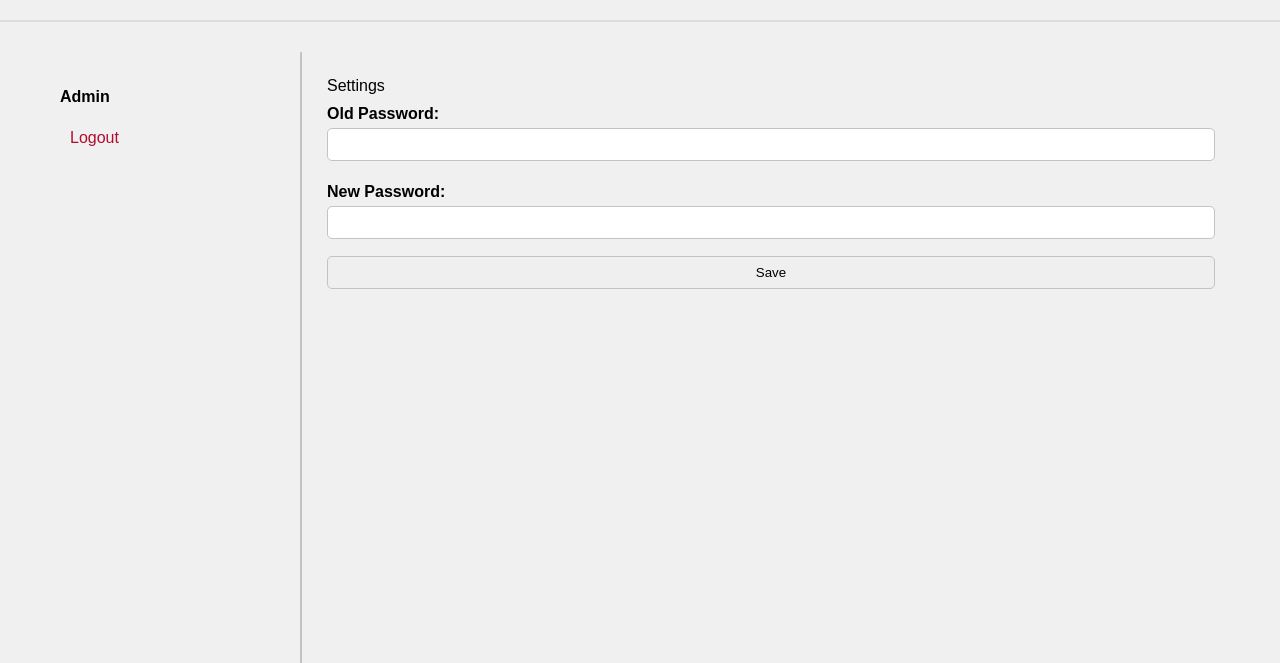
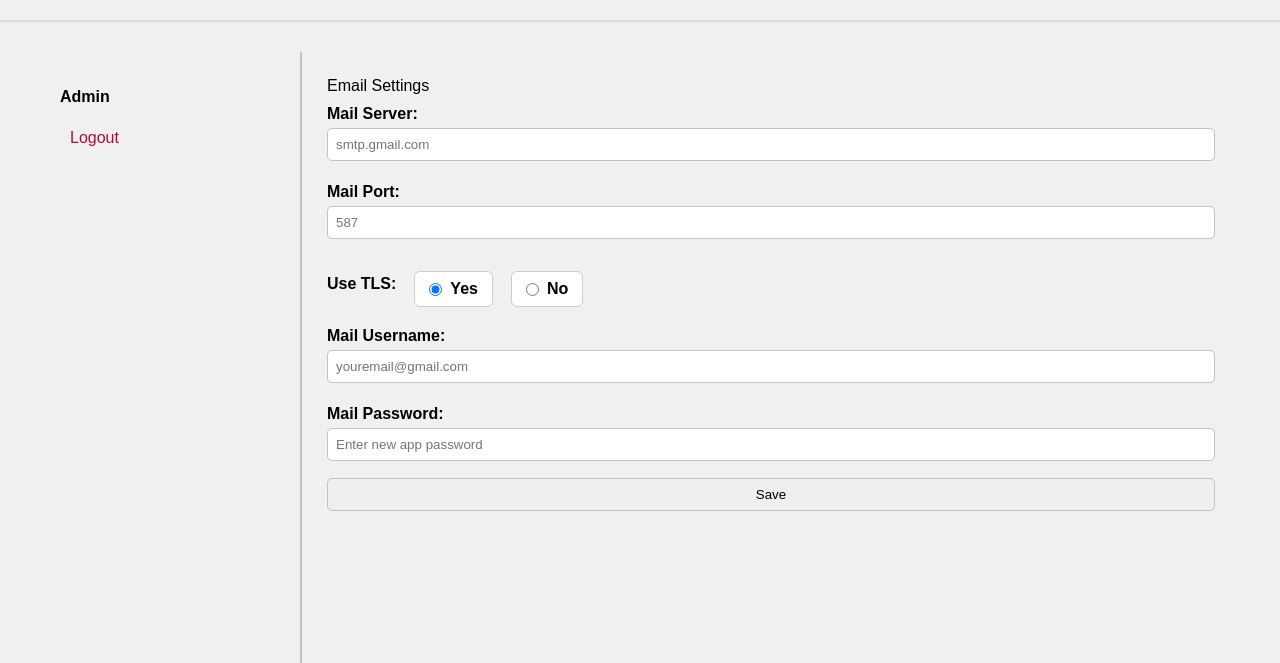
Before and after one commit to BenYoung03/resolve, a Flask app: template app/templates/admin_settings.html in a window 1280 px wide. Shown: the part 85-748 px from the top of the page. Run offline with Flask 3, Linux system fonts and the light colour scheme; the template is opened without the code that fills it: values that come from a table or form of the project are taken from there, others are empty; some libraries are stand-ins or nearby versions.

Commit message:
Update admin settings and remove admin profile page

```diff
--- a/app/forms.py
+++ b/app/forms.py
@@ -1,5 +1,5 @@
 from flask_wtf import FlaskForm
-from wtforms import SelectField, SelectMultipleField, StringField, PasswordField, BooleanField, SubmitField, TextAreaField
+from wtforms import RadioField, SelectField, SelectMultipleField, StringField, PasswordField, BooleanField, SubmitField, TextAreaField
 from wtforms.validators import DataRequired, Email, Length, EqualTo, InputRequired, ValidationError
 
 PERMISSION_CHOICES = [
@@ -133,17 +133,23 @@ class UpdateTicket(FlaskForm):
         if self.status.data in [5] and not field.data:
             raise ValidationError("Resolution reasoning is required when closing or resolving a ticket.")
 
+class AdminSettingsForm(FlaskForm):
+    mail_server = StringField('Mail Server', validators=[DataRequired()])
+    mail_port = StringField('Mail Port', validators=[DataRequired()])
+    mail_use_tls = RadioField('Use TLS',choices=[('yes', 'Yes'), ('no', 'No')],default='yes',validators=[DataRequired()])
+    mail_username = StringField('Mail Username', validators=[DataRequired(), Email()])
+    mail_password = PasswordField('Mail Password', validators=[DataRequired()])
+    submit = SubmitField('Save')
+# class AdminSettingsForm(FlaskForm):
+#     old_password = PasswordField('Old Password', validators=[DataRequired()])
+#     new_password = PasswordField('New Password', validators=[DataRequired()])
+#     submit = SubmitField('Save')
 
-class AdminSettingsForm(FlaskForm):
-    old_password = PasswordField('Old Password', validators=[DataRequired()])
-    new_password = PasswordField('New Password', validators=[DataRequired()])
-    submit = SubmitField('Save')
-
-class AdminProfileForm(FlaskForm):
-    username = StringField('Username', validators=[DataRequired()])
-    email = StringField('Email', validators=[DataRequired(), Email()])
-    language = SelectField('Language', choices=[('English', 'English')])
-    submit = SubmitField('Save')
+# class AdminProfileForm(FlaskForm):
+#     username = StringField('Username', validators=[DataRequired()])
+#     email = StringField('Email', validators=[DataRequired(), Email()])
+#     language = SelectField('Language', choices=[('English', 'English')])
+#     submit = SubmitField('Save')
 
 class AdminNewClientForm(FlaskForm):
     username = StringField('Username', validators=[DataRequired()])
@@ -171,7 +177,6 @@ class AdminRoleForm(FlaskForm):
         ('create_users', 'Create users'),
         ('view_clients', 'View clients'),
         ('change_settings', 'Change settings'),
-        ('view_profile', 'View profile'),
     ])
     submit = SubmitField('Save')
 
--- a/app/routes.py
+++ b/app/routes.py
@@ -1,10 +1,15 @@
+
+import os
+from pathlib import Path
+from dotenv import dotenv_values, set_key
+
 from app import app, db
 from flask import render_template, flash, redirect, url_for, request
 import sqlalchemy as sa
 # from app.forms import CommentForm, LoginForm, PasswordResetForm, RegistrationForm, CreateTicketForm, ResetPasswordForm, UpdateTicket
 from app.forms import (
     CommentForm, LoginForm, RegistrationForm, CreateTicketForm, UpdateTicket,
-    AdminSettingsForm, AdminProfileForm, AdminNewClientForm, AdminRoleForm,
+    AdminSettingsForm, AdminNewClientForm, AdminRoleForm,
     AdminResetPasswordForm, AdminNewUserForm, PasswordResetForm, ResetPasswordForm, EditProfileForm, ChangePasswordForm
 )
 from app.models import TicketComment, User, Role, Category, Status, Priority, Ticket, ActivityLog
@@ -74,6 +79,44 @@ def can_use_assigned_queue(user):
         user.has_role('Agent', 'Admin') or
         user.has_permission('assign_tickets', 'ticket_agent')
     )
+BASE_DIR = Path(app.root_path).parent
+ENV_PATH = BASE_DIR / '.env'
+
+
+def read_mail_env():
+    if not ENV_PATH.exists():
+        return {}
+
+    values = dotenv_values(ENV_PATH)
+
+    return {
+        'MAIL_SERVER': values.get('MAIL_SERVER', ''),
+        'MAIL_PORT': values.get('MAIL_PORT', ''),
+        'MAIL_USE_TLS': str(values.get('MAIL_USE_TLS', '')).strip() in ['1', 'true', 'True', 'yes', 'on'],
+        'MAIL_USERNAME': values.get('MAIL_USERNAME', ''),
+        'MAIL_PASSWORD': values.get('MAIL_PASSWORD', '')
+    }
+
+
+def write_mail_env(mail_server, mail_port, mail_use_tls, mail_username, mail_password):
+    if not ENV_PATH.exists():
+        ENV_PATH.touch()
+
+    set_key(str(ENV_PATH), 'MAIL_SERVER', str(mail_server))
+    set_key(str(ENV_PATH), 'MAIL_PORT', str(mail_port))
+    set_key(str(ENV_PATH), 'MAIL_USE_TLS', '1' if mail_use_tls else '0')
+    set_key(str(ENV_PATH), 'MAIL_USERNAME', str(mail_username))
+    set_key(str(ENV_PATH), 'MAIL_PASSWORD', str(mail_password))
+
+
+def apply_mail_config(mail_server, mail_port, mail_use_tls, mail_username, mail_password):
+    app.config['MAIL_SERVER'] = mail_server
+    app.config['MAIL_PORT'] = int(mail_port)
+    app.config['MAIL_USE_TLS'] = bool(mail_use_tls)
+    app.config['MAIL_USERNAME'] = mail_username
+    app.config['MAIL_PASSWORD'] = mail_password
+    app.config['MAIL_DEFAULT_SENDER'] = mail_username
+    app.config['MAIL_SUPPRESS_SEND'] = not (mail_server and mail_username and mail_password)
 
 @app.route('/')
 @app.route('/index')
@@ -819,7 +862,6 @@ def admin_roles():
     form.role.choices = []
     return render_template('admin_roles.html', roles=roles, form=form)
 
-
 @app.route('/admin/settings', methods=['GET', 'POST'])
 @login_required
 @role_or_permission_required(
@@ -828,58 +870,106 @@ def admin_roles():
 )
 def admin_settings():
     form = AdminSettingsForm()
+
+    print("ENV PATH:", ENV_PATH)
+    print("ENV EXISTS:", ENV_PATH.exists())
+    print("MAIL VALUES:", read_mail_env())
+    if request.method == 'GET':
+        env_values = read_mail_env()
+        form.mail_server.data = env_values.get('MAIL_SERVER', '')
+        form.mail_port.data = env_values.get('MAIL_PORT', '')
+        form.mail_use_tls.data = 'yes' if env_values.get('MAIL_USE_TLS', False) else 'no'
+        form.mail_username.data = env_values.get('MAIL_USERNAME', '')
+        # do not prefill password for security
+
     if form.validate_on_submit():
-        if not check_password_hash(current_user.password_hash, form.old_password.data):
-            flash('Old password is incorrect.')
+        try:
+            mail_port = int(form.mail_port.data)
+        except ValueError:
+            flash('Mail port must be a number.')
             return redirect(url_for('admin_settings'))
-        current_user.password_hash = generate_password_hash(form.new_password.data)
-        db.session.commit()
-        flash('Password updated.')
+
+        use_tls = form.mail_use_tls.data == 'yes'
+        write_mail_env(
+            mail_server=form.mail_server.data.strip(),
+            mail_port=mail_port,
+            mail_use_tls=use_tls,
+            mail_username=form.mail_username.data.strip(),
+            mail_password=form.mail_password.data
+        )
+
+        apply_mail_config(
+            mail_server=form.mail_server.data.strip(),
+            mail_port=mail_port,
+            mail_use_tls=use_tls,
+            mail_username=form.mail_username.data.strip(),
+            mail_password=form.mail_password.data
+        )
+
+        flash('Email settings saved successfully.')
         return redirect(url_for('admin_settings'))
+
     return render_template('admin_settings.html', form=form)
+# @app.route('/admin/settings', methods=['GET', 'POST'])
+# @login_required
+# @role_or_permission_required(
+#     roles=['Admin'],
+#     permissions=['change_settings']
+# )
+# def admin_settings():
+#     form = AdminSettingsForm()
+#     if form.validate_on_submit():
+#         if not check_password_hash(current_user.password_hash, form.old_password.data):
+#             flash('Old password is incorrect.')
+#             return redirect(url_for('admin_settings'))
+#         current_user.password_hash = generate_password_hash(form.new_password.data)
+#         db.session.commit()
+#         flash('Password updated.')
+#         return redirect(url_for('admin_settings'))
+#     return render_template('admin_settings.html', form=form)
 
 
-@app.route('/admin/profile', methods=['GET', 'POST'])
-@login_required
-@role_or_permission_required(
-    roles=['Admin'],
-    permissions=['view_profile']
-)
-def admin_profile():
-    form = AdminProfileForm()
+# @app.route('/admin/profile', methods=['GET', 'POST'])
+# @login_required
+# @role_or_permission_required(
+#     roles=['Admin'],
+#     permissions=['view_profile']
+# )
+# def admin_profile():
+#     form = AdminProfileForm()
 
-    if request.method == 'GET':
-        form.username.data = current_user.username
-        form.email.data = current_user.email
-        form.language.data = 'English'
+#     if request.method == 'GET':
+#         form.username.data = current_user.username
+#         form.email.data = current_user.email
+#         form.language.data = 'English'
 
-    if form.validate_on_submit():
-        duplicate_username = db.session.scalar(
-            sa.select(User).where(
-                sa.and_(User.username == form.username.data, User.UserID != current_user.UserID)
-            )
-        )
-        duplicate_email = db.session.scalar(
-            sa.select(User).where(
-                sa.and_(User.email == form.email.data, User.UserID != current_user.UserID)
-            )
-        )
+#     if form.validate_on_submit():
+#         duplicate_username = db.session.scalar(
+#             sa.select(User).where(
+#                 sa.and_(User.username == form.username.data, User.UserID != current_user.UserID)
+#             )
+#         )
+#         duplicate_email = db.session.scalar(
+#             sa.select(User).where(
+#                 sa.and_(User.email == form.email.data, User.UserID != current_user.UserID)
+#             )
+#         )
 
-        if duplicate_username:
-            flash('Username already exists.')
-            return redirect(url_for('admin_profile'))
+#         if duplicate_username:
+#             flash('Username already exists.')
+#             return redirect(url_for('admin_profile'))
 
-        if duplicate_email:
-            flash('Email already exists.')
-            return redirect(url_for('admin_profile'))
+#         if duplicate_email:
+#             flash('Email already exists.')
+#             return redirect(url_for('admin_profile'))
 
-        current_user.username = form.username.data
-        current_user.email = form.email.data
-        db.session.commit()
-        flash('Profile updated.')
-        return redirect(url_for('admin_profile'))
+#         current_user.username = form.username.data
+#         current_user.email = form.email.data
+#         db.session.commit()
+#         flash('Profile updated.')
+#         return redirect(url_for('admin_profile'))
 
-    return render_template('admin_profile.html', form=form)
+#     return render_template('admin_profile.html', form=form)
 
 @app.route('/admin/change-role/<int:user_id>', methods=['POST'])
 @login_required
--- a/app/static/styles/admin_panel.css
+++ b/app/static/styles/admin_panel.css
@@ -273,3 +273,31 @@ form select {
     padding: 5px;
     background: var(--accent-soft);
 }
+
+/* Mail settings */
+
+.tls-row {
+    display: flex;
+    align-items: center;
+    gap: 18px;
+    margin: 10px 0 20px 0;
+}
+
+.tls-label {
+    font-weight: bold;
+}
+
+.tls-option {
+    display: inline-flex;
+    align-items: center;
+    gap: 8px;
+    padding: 8px 14px;
+    border: 1px solid #ccc;
+    border-radius: 6px;
+    background: #fff;
+    cursor: pointer;
+}
+
+.tls-option input[type="radio"] {
+    margin: 0;
+}
--- a/app/templates/admin_clients.html
+++ b/app/templates/admin_clients.html
@@ -17,9 +17,6 @@
         {% endif %}
         {% if current_user.has_role(['Admin']) or current_user.has_permission('change_settings') %}
         <a href="{{ url_for('admin_settings') }}">Settings</a>
-        {% endif %}
-        {% if current_user.has_role(['Admin']) or current_user.has_permission('view_profile') %}
-        <a href="{{ url_for('admin_profile') }}">Profile</a>
         {% endif %}
         <a href="{{ url_for('logout') }}">Logout</a>
     </div>
--- a/app/templates/admin_edit_role.html
+++ b/app/templates/admin_edit_role.html
@@ -17,9 +17,6 @@
         {% endif %}
         {% if current_user.has_role(['Admin']) or current_user.has_permission('change_settings') %}
         <a href="{{ url_for('admin_settings') }}">Settings</a>
-        {% endif %}
-        {% if current_user.has_role(['Admin']) or current_user.has_permission('view_profile') %}
-        <a href="{{ url_for('admin_profile') }}">Profile</a>
         {% endif %}
         <a href="{{ url_for('logout') }}">Logout</a>
     </div>
@@ -60,7 +57,7 @@
                 <div class="perm-group">
                     <strong><font color="Purple">Admin Permissions</font></strong>
                     {% for value, label in form.permissions.choices %}
-                        {% if value in ['view_roles', 'create_roles', 'view_users', 'create_users', 'view_clients', 'change_settings', 'view_profile'] %}
+                        {% if value in ['view_roles', 'create_roles', 'view_users', 'create_users', 'view_clients', 'change_settings'] %}
                         <label>
                             <input type="checkbox" name="permissions" value="{{ value }}" {% if value in (form.permissions.data or []) %}checked{% endif %}>
                             {{ label }}
--- a/app/templates/admin_functionalities.html
+++ b/app/templates/admin_functionalities.html
@@ -20,9 +20,7 @@
     {% if current_user.has_role(['Admin']) or current_user.has_permission('change_settings') %}
     <a href="{{ url_for('admin_settings') }}">Settings</a>
     {% endif %}
-    {% if current_user.has_role(['Admin']) or current_user.has_permission('view_profile') %}
-    <a href="{{ url_for('admin_profile') }}">Profile</a>
-    {% endif %}
+
     <a href="{{ url_for('logout') }}">Logout</a>
   </div>
 </div>
--- a/app/templates/admin_role_assign.html
+++ b/app/templates/admin_role_assign.html
@@ -10,7 +10,6 @@
         <a href="{{ url_for('admin_clients') }}">Clients</a>
         <a href="{{ url_for('admin_roles') }}">Roles</a>
         <a href="{{ url_for('admin_settings') }}">Settings</a>
-        <a href="{{ url_for('admin_profile') }}">Profile</a>
         <a href="{{ url_for('logout') }}">Logout</a>
     </div>
 
--- a/app/templates/admin_roles.html
+++ b/app/templates/admin_roles.html
@@ -14,7 +14,7 @@
     <a href="{{ url_for('admin_clients') }}">Clients</a>
     <a href="{{ url_for('admin_roles') }}">Roles</a>
     <a href="{{ url_for('admin_settings') }}">Settings</a>
-    <a href="{{ url_for('admin_profile') }}">Profile</a>
+
     <a href="{{ url_for('logout') }}">Logout</a>
   </div>
 
@@ -144,10 +144,6 @@
             <input type="checkbox" name="permissions" value="change_settings" />
             Change settings
           </label>
-          <label>
-            <input type="checkbox" name="permissions" value="view_profile" />
-            View profile
-          </label>
         </div>
       </div>
 
--- a/app/templates/admin_settings.html
+++ b/app/templates/admin_settings.html
@@ -1,38 +1,66 @@
-{% extends "base.html" %} {% block extra_head %}
+{% extends "base.html" %}
+{% block extra_head %}
 <link
   rel="stylesheet"
   type="text/css"
   href="{{ url_for('static', filename='styles/admin_panel.css') }}"
 />
-{% endblock %} {% block content %}
+{% endblock %}
+
+{% block content %}
 <div class="panel-wrapper">
   <div class="panel-sidebar">
     <p><strong>Admin</strong></p>
+
     {% if current_user.has_role(['Admin']) or current_user.has_permission('view_users') or current_user.has_permission('create_users') %}
     <a href="{{ url_for('admin_users') }}">Users</a>
     {% endif %}
+
     {% if current_user.has_role(['Admin']) or current_user.has_permission('view_clients') %}
     <a href="{{ url_for('admin_clients') }}">Clients</a>
     {% endif %}
+
     {% if current_user.has_role(['Admin']) or current_user.has_permission('view_roles') or current_user.has_permission('create_roles') %}
     <a href="{{ url_for('admin_roles') }}">Roles</a>
     {% endif %}
+
     {% if current_user.has_role(['Admin']) or current_user.has_permission('change_settings') %}
     <a href="{{ url_for('admin_settings') }}">Settings</a>
     {% endif %}
-    {% if current_user.has_role(['Admin']) or current_user.has_permission('view_profile') %}
-    <a href="{{ url_for('admin_profile') }}">Profile</a>
-    {% endif %}
+
     <a href="{{ url_for('logout') }}">Logout</a>
   </div>
+
   <div class="panel-content">
-    <div class="panel-title">Settings</div>
+    <div class="panel-title">Email Settings</div>
+
     <form method="post">
       {{ form.hidden_tag() }}
-      <label>Old Password:</label>
-      {{ form.old_password() }}
-      <label>New Password:</label>
-      {{ form.new_password() }} {{ form.submit() }}
+
+      <label>Mail Server:</label>
+      {{ form.mail_server(placeholder="smtp.gmail.com") }}
+
+      <label>Mail Port:</label>
+      {{ form.mail_port(placeholder="587") }}
+
+      <div class="tls-row">
+          <span class="tls-label">Use TLS:</span>
+
+          {% for subfield in form.mail_use_tls %}
+              <label class="tls-option">
+                  {{ subfield() }}
+                  <span>{{ subfield.label.text }}</span>
+              </label>
+          {% endfor %}
+      </div>
+
+      <label>Mail Username:</label>
+      {{ form.mail_username(placeholder="youremail@gmail.com") }}
+
+      <label>Mail Password:</label>
+      {{ form.mail_password(placeholder="Enter new app password") }}
+
+      {{ form.submit() }}
     </form>
   </div>
 </div>
--- a/app/templates/admin_users.html
+++ b/app/templates/admin_users.html
@@ -22,9 +22,6 @@
     {% endif %} {% if current_user.has_role(['Admin']) or
     current_user.has_permission('change_settings') %}
     <a href="{{ url_for('admin_settings') }}">Settings</a>
-    {% endif %} {% if current_user.has_role(['Admin']) or
-    current_user.has_permission('view_profile') %}
-    <a href="{{ url_for('admin_profile') }}">Profile</a>
     {% endif %}
     <a href="{{ url_for('logout') }}">Logout</a>
   </div>
--- a/config.py
+++ b/config.py
@@ -1,18 +1,17 @@
 import os
 from dotenv import load_dotenv
 
-from flask import app
 basedir = os.path.abspath(os.path.dirname(__file__))
+load_dotenv(os.path.join(basedir, '.env'))
 
 class Config:
     SECRET_KEY = os.environ.get('SECRET_KEY') or 'SecretKey123456789'
     SQLALCHEMY_DATABASE_URI = os.environ.get('DATABASE_URL') or \
         'sqlite:///' + os.path.join(basedir, 'database.db')
 
-    # Environment variables for email configuration
     MAIL_SERVER = os.getenv('MAIL_SERVER')
     MAIL_PORT = int(os.getenv('MAIL_PORT') or 25)
-    MAIL_USE_TLS = os.getenv('MAIL_USE_TLS') is not None
+    MAIL_USE_TLS = os.getenv('MAIL_USE_TLS') in ['1', 'true', 'True']
     MAIL_USERNAME = os.getenv('MAIL_USERNAME')
     MAIL_PASSWORD = os.getenv('MAIL_PASSWORD')
     MAIL_DEFAULT_SENDER = os.getenv("MAIL_USERNAME")
```
Also changed, not shown: 2 other files.
